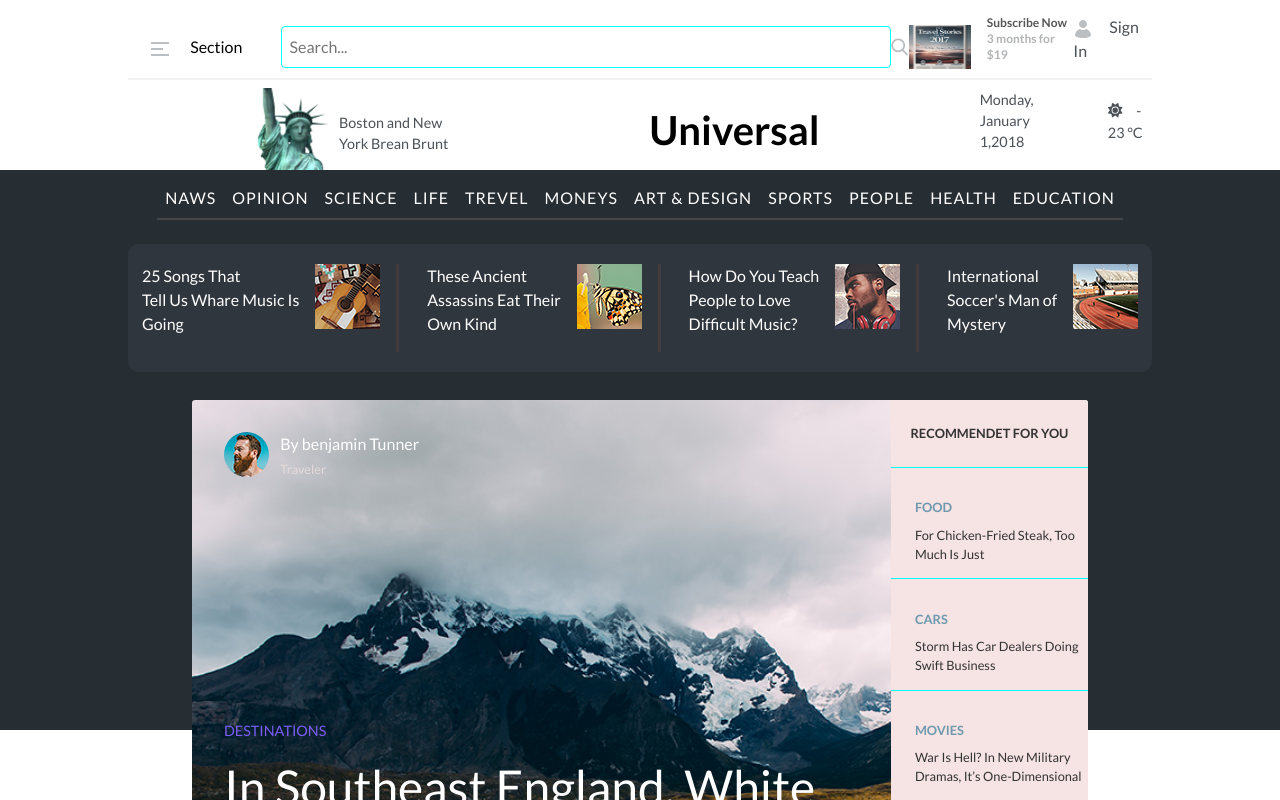
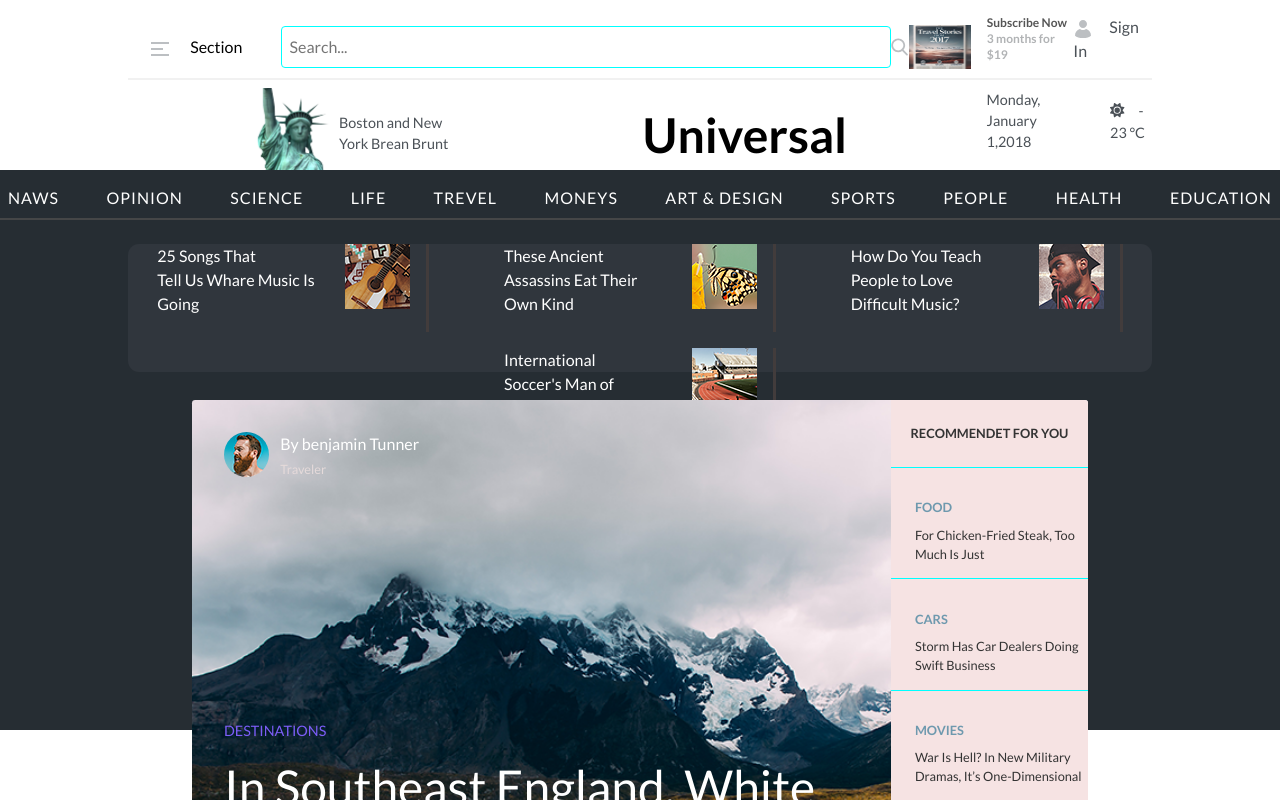
Before and after one commit to Boymirza92/Magazine, a Next.js app: page / in a window 1280 px wide. Shown: the top 800 px of the page. Built offline with nearby package versions, Linux system fonts and the light colour scheme.

Commit message:
Advertisingni @mediasi tugatildi

```diff
--- a/src/app/components/header/menu/page.js
+++ b/src/app/components/header/menu/page.js
@@ -32,6 +32,10 @@ const Header = styled.div`
   margin-top: 1rem;
   z-index: 3;
   background-color: #fff;
+
+  @media (max-width: 768px) {
+    padding-top: 0.5rem;
+  }
 `;
 
 //Search qatori
@@ -257,7 +261,6 @@ const MenuTwo = styled.div`
   .freedom {
     width: 6.2rem;
     height: 5.2rem;
-    margi-top: 3rem;
     margin-left: 7rem;
     gap: 0px;
     opacity: 0px;
@@ -287,7 +290,8 @@ const TextBoston = styled.p`
   }
 `;
 const TextHeader = styled.h1`
-  font-size: 3rem bold;
+  font-size: 3rem;
+  font-weight: bold;
   width: 184px;
   height: 40px;
   font-weight: 600;
@@ -339,21 +343,35 @@ const Navbars = styled.div`
   height: 35rem;
   background-color: #262d33;
   z-index: 1;
+
+  @media (max-width: 768px) {
+    display: flex;
+    justify-content: flex-start;
+    align-items: center;
+    height: auto;
+    flex-direction: column;
+    flex-wrap: wrap;
+    z-index: initial;
+    border: none;
+    margin-top: 1.2rem;
+  }
 `;
 
 const Nav = styled.div`
   display: flex;
-  justify-content: center
+  justify-content: center;
   width: 100%;
   background-color: #262d33;
 
-
+  @media (max-width: 768px) {
+    display: none;
+  }
 
   .navbar-nav {
     display: flex;
     justify-content: space-between;
     flex-direction: row;
-    flex-wrap: rowrap;
+    flex-wrap: wrap;
     width: 100%;
     letter-spacing: 1px;
     font-size: 1rem;
@@ -377,12 +395,7 @@ const Nav = styled.div`
           color: rgb(51, 44, 44);
         }
       }
-
     }
-
-  }
-  @media (max-width: 768px) {
-    display: none;
   }
 `;
 
@@ -391,7 +404,7 @@ const Advertising = styled.div`
   justify-content: space-around;
   align-items: center;
   flex-direction: row;
-  flex-wrap: rowrap;
+  flex-wrap: wrap;
   width: 80%;
   height: 8rem;
   margin-top: 1rem;
@@ -399,20 +412,30 @@ const Advertising = styled.div`
   border-radius: 0.7rem;
   font-size: 1rem;
   z-index: 1;
+  gap: 1rem;
 
   @media (max-width: 768px) {
-    flex-direction: column;
+    display: flex;
+    flex-direction: row;
+    justify-content: center;
+    align-items: flex-start;
     background-color: inherit;
-    justify-content: flex-start;
-    align-items: flex-start;
+    flex-wrap: wrap;
+    z-index: initial;
+    height: auto;
   }
 `;
 
 const Music = styled.div`
   display: flex;
   justify-content: space-between;
+  width: 17rem;
   border-right: 3px solid #423c3c;
   padding-right: 1rem;
+
+  @media (max-width: 768px) {
+    border: none;
+  }
 `;
 const TitleMusic = styled.p`
   color: white;
@@ -421,8 +444,13 @@ const TitleMusic = styled.p`
 const Butterfly = styled.div`
   display: flex;
   justify-content: space-between;
+  width: 17rem;
   border-right: 3px solid #423c3c;
   padding-right: 1rem;
+
+  @media (max-width: 768px) {
+    border: none;
+  }
 `;
 const ButterflyTitle = styled.p`
   padding-right: 1rem;
@@ -431,8 +459,13 @@ const ButterflyTitle = styled.p`
 const MusicTwo = styled.div`
   display: flex;
   justify-content: space-between;
+  width: 17rem;
   border-right: 3px solid #423c3c;
   padding-right: 1rem;
+
+  @media (max-width: 768px) {
+    border: none;
+  }
 `;
 const MusicTwoTitle = styled.p`
   padding-right: 1rem;
@@ -441,7 +474,15 @@ const MusicTwoTitle = styled.p`
 const Mystery = styled.div`
   display: flex;
   justify-content: space-between;
+  width: 17rem;
+  border-right: 3px solid #423c3c;
+  padding-right: 1rem;
+
+  @media (max-width: 768px) {
+    border: none;
+  }
 `;
+
 const MysteryTitle = styled.p`
   padding-right: 1rem;
   color: #fff;
@@ -460,6 +501,18 @@ const RecomendetPhoto = styled.div`
   position: absolute; /* absolute emas! */
   max-width: 75rem;
   background-size: cover;
+
+  @media (max-width: 768px) {
+    display: flex;
+    width: 100%;
+    z-index: initial;
+    margin-top: 23.8rem;
+  }
+
+  @media (max-width: 702px) {
+    margin-top: 36.81rem;
+  }
+
 `;
 const Photo = styled.div`
   margin-top: 2rem;
@@ -504,34 +557,10 @@ const Button = styled.button`
   height: 2.5rem;
   margin-top: 2rem;
   border-radius: 3rem;
-  // border: 1px solid blue;
-  // background-color: rgb(84, 92, 242);
-  // color: white;
-  // font-size: 0.9rem;
-  // overflow: hiden:
-  // z-index: 1;
-  // box-shadow: 0 6px 20px rgba(0, 0, 0, 0.5);
-
-  // &::before{
-  // content: '';
-  // position: absolute;
-  // top: 0;
-  // left: -100%;
-  // width: 100%;
-  // height: 100%
-  // background-color: #e74c3c;
-  // transition: left 0.5s ease;
-  // z-index- 0;
-  // }
-  // &:hover::before {
-  //  left: 100%
-  // }
   position: relative;
-  // padding: 1rem 2rem;
   color: white;
   font-size: 1.2rem;
   border: none;
-  // border-radius: 0.5rem;
   background-color: #3498db;
   overflow: hidden;
   cursor: pointer;
@@ -587,7 +616,7 @@ const RecommendetForYour = styled.div`
   display: flex;
   flex-direction: column;
   width: 22%;
-  background-color:rgb(246, 227, 227);
+  background-color: rgb(246, 227, 227);
   color: #333;
   border-top-right-radius: 3px;
   border-bottom-right-radius: 3px;
```
Also changed, not shown: src/app/components/header/menu/index.html (added, +11 -0 lines). Lines whose indentation alone changed are shown as unchanged.
